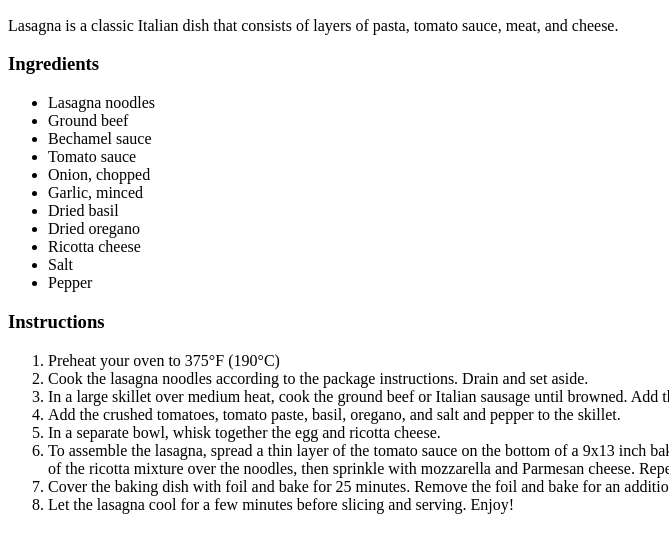
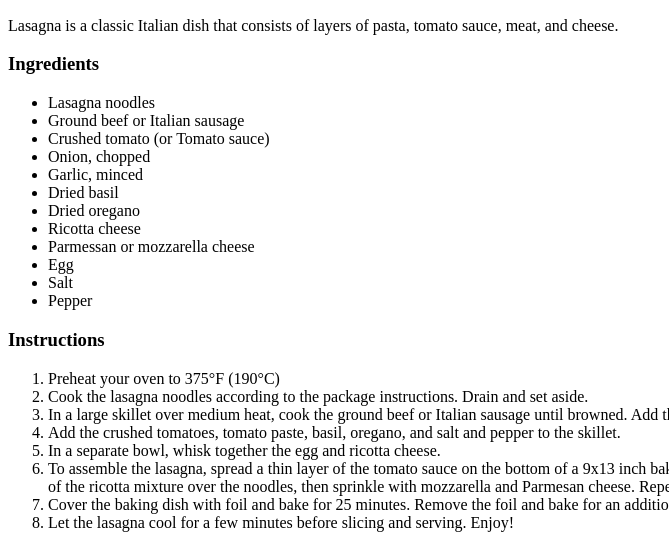
Before and after one commit to jbel8010/odin-recipes, a plain HTML site: page recipes/lasagna.html in a window 1280 px wide. Shown: the part 434-969 px from the top of the page, without its empty margins (0-669 px from the left). Drawn offline with Linux system fonts and the light colour scheme.

Commit message:
Update ingredients list

```diff
--- a/recipes/lasagna.html
+++ b/recipes/lasagna.html
@@ -16,14 +16,15 @@
 
     <ul>
         <li>Lasagna noodles</li>
-        <li>Ground beef</li>
-        <li>Bechamel sauce</li>
-        <li>Tomato sauce</li>
+        <li>Ground beef or Italian sausage</li>
+        <li>Crushed tomato (or Tomato sauce)</li>
         <li>Onion, chopped</li>
         <li>Garlic, minced</li>
         <li>Dried basil</li>
         <li>Dried oregano</li>
         <li>Ricotta cheese</li>
+        <li>Parmessan or mozzarella cheese</li>
+        <li>Egg</li>
         <li>Salt</li>
         <li>Pepper</li>
     </ul>
```
